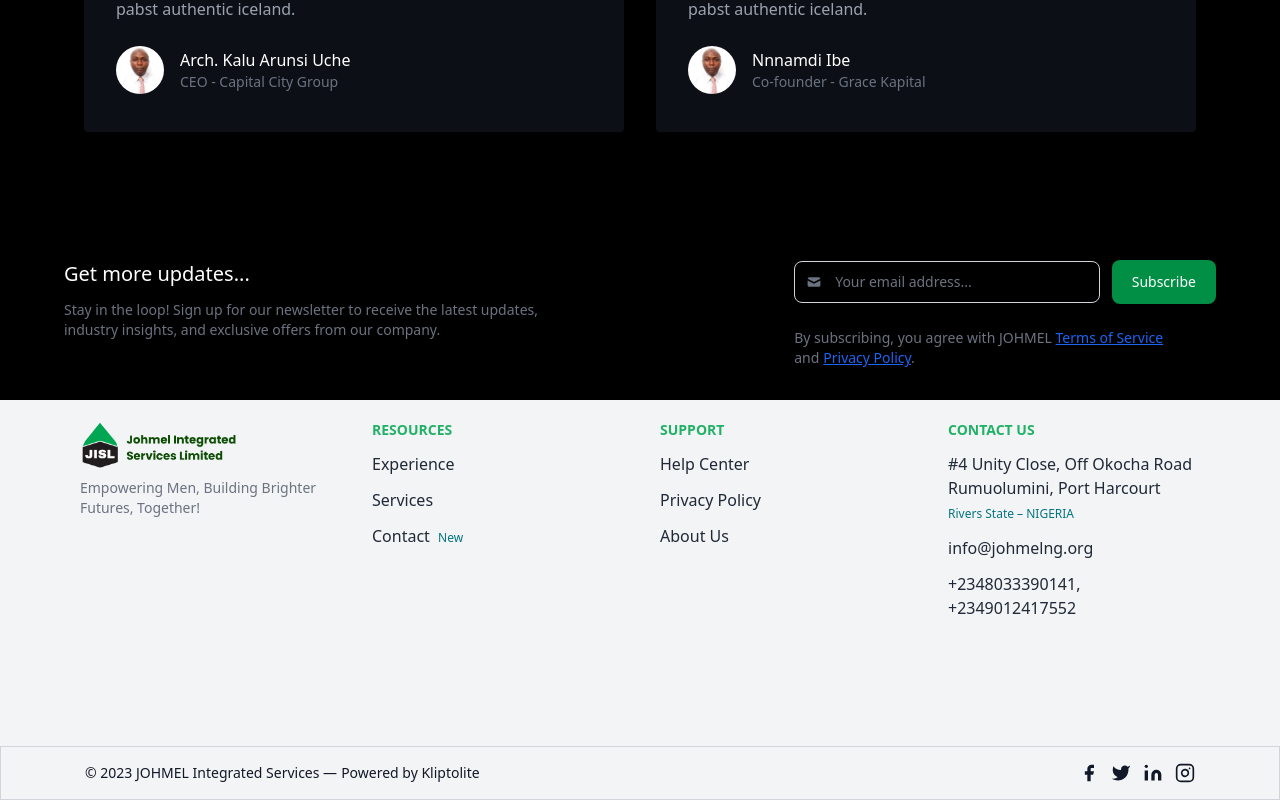
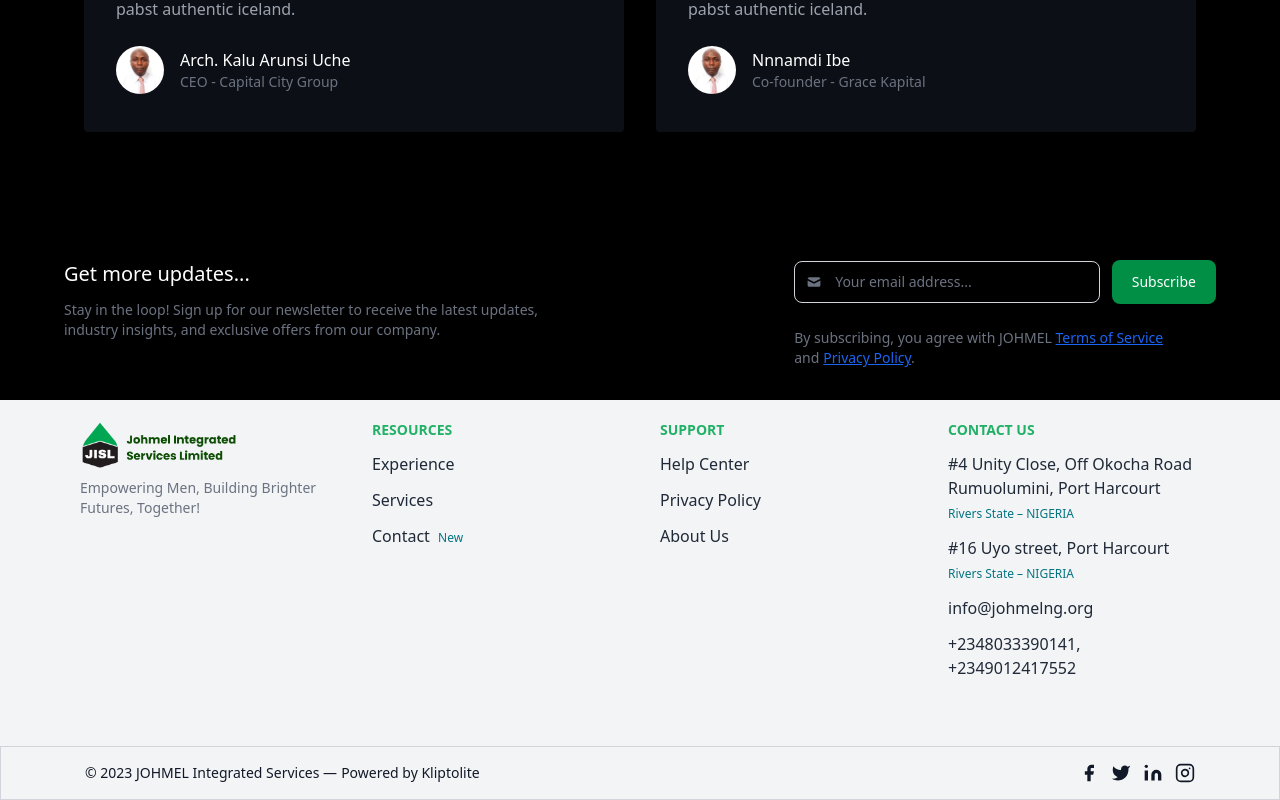
Before and after one commit to templeajuzie/johmel, a Next.js app: page / in a window 1280 px wide. Shown: the part 5103-5903 px from the top of the page. Built offline with nearby package versions, Linux system fonts and the light colour scheme.

Commit message:
updating the site

```diff
--- a/src/Components/Feedback/Feedback.js
+++ b/src/Components/Feedback/Feedback.js
@@ -2,7 +2,7 @@
 
 const FeedbackComp = () => {
   return (
-    <section className='text-gray-400body-font relative md:px-16'>
+    <section className='text-gray-400 body-font relative md:px-16'>
       <div className='container px-5 py-24 mx-auto flex sm:flex-nowrap flex-wrap'>
         <div className='lg:w-2/3 md:w-1/2 rounded-lg overflow-hidden sm:mr-10 p-10 flex items-end justify-start relative'>
           <iframe
@@ -24,6 +24,9 @@
               <p className='mt-1 text-white'>
               #4 Unity Close, Off Okocha Road Rumuolumini, Port Harcourt Rivers State – NIGERIA
               </p>
+              <p className='mt-1 text-white'>
+              #4 16 Uyo street, Port Harcourt Rivers State – NIGERIA
+              </p>
             </div>
             <div className='lg:w-1/2 px-6 mt-4 lg:mt-0'>
               <h2 className='title-font font-semibold text-[#00A651] tracking-widest text-xs'>
@@ -34,7 +37,7 @@
                 PHONE
               </h2>
               <p className='leading-relaxed text-white'>
-                +2348033390141, +2348088850400
+                +2348033390141, +2349012417552
               </p>
             </div>
           </div>
--- a/src/Components/Footer/FooterComp.js
+++ b/src/Components/Footer/FooterComp.js
@@ -368,6 +368,13 @@
                 Rivers State – NIGERIA
               </span>
             </p>
+            <p className='my-3 block'>
+              #16 Uyo street, Port Harcourt
+              <span className='text-teal-600 text-xs p-1'>
+                {' '}
+                Rivers State – NIGERIA
+              </span>
+            </p>
             <p className='my-3 block' >
               info@johmelng.org
               <span className='text-teal-600 text-xs p-1'></span>
--- a/src/Components/Policy/PolicyComp.js
+++ b/src/Components/Policy/PolicyComp.js
@@ -43,6 +43,7 @@
             encourage you to carefully read and understand the full version of
             our Terms and Conditions of Use
           </h1>
+
         </div>
 
         <div className="body h-screen">
--- a/src/app/contact/page.js
+++ b/src/app/contact/page.js
@@ -6,7 +6,7 @@
 
 const ContactUs = () => {
   return (
-    <div className="flex min-h-screen flex-col bg-black">
+    <div className="flex h-auto flex-col bg-black">
       <NavbarComp />
       <FeedbackComp />
       <FooterComp />
```
